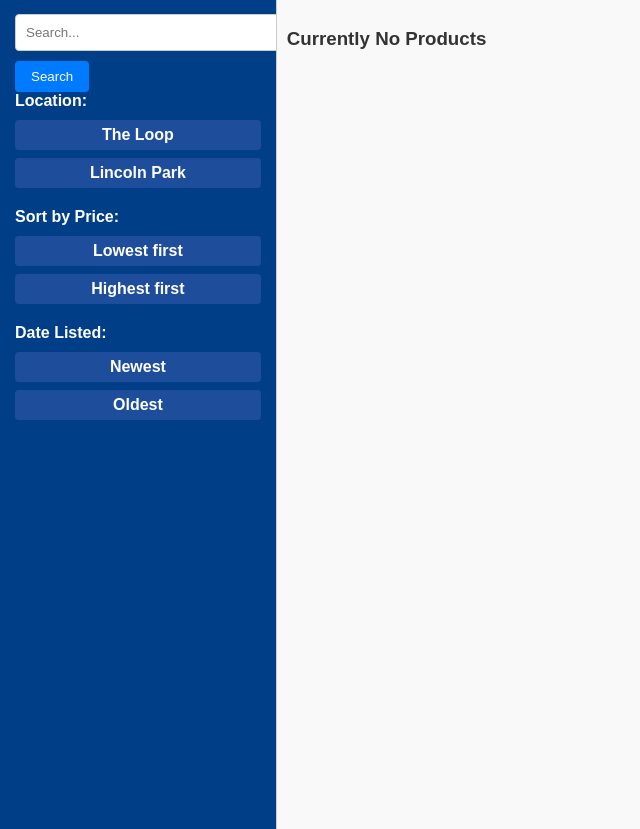
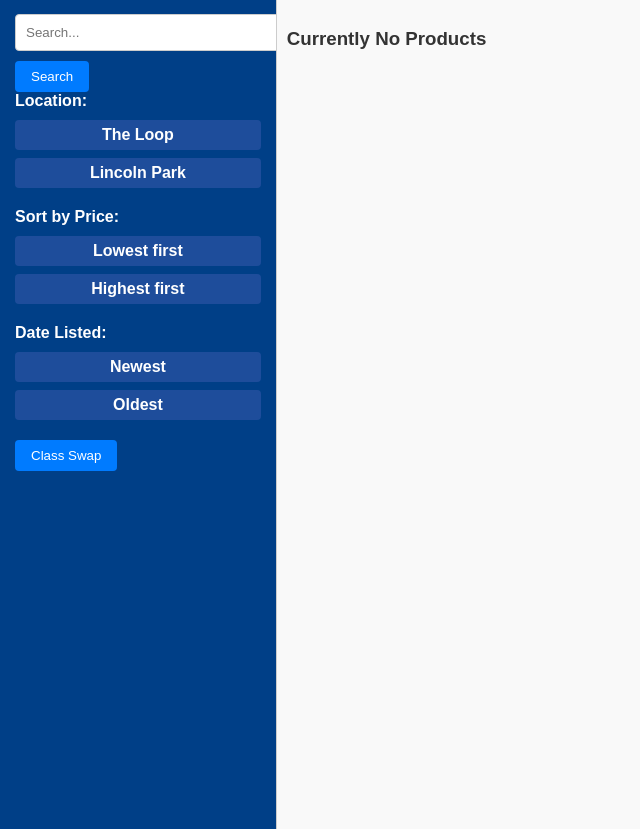
Before and after one commit to DePaul-CSC-394-401/final-project-team-1, a Django app: page /explore/ in a window 1280 px wide. Shown: the part 63-892 px from the top of the page, without its empty margins (0-640 px from the left). Run offline with Django 5.2, Linux system fonts and the light colour scheme; data that the repository does not hold is empty.

Commit message:
added class swap button

```diff
--- a/depaul_market/templates/explore.html
+++ b/depaul_market/templates/explore.html
@@ -41,8 +41,10 @@
         <a href="?date_listed=newest">Newest</a>
         <a href="?date_listed=oldest">Oldest</a>
     </div>
-
             </form>
+    <div class="class-swap">
+        <button type="submit">Class Swap</button>
+    </div>
         </div>
 
 
```
